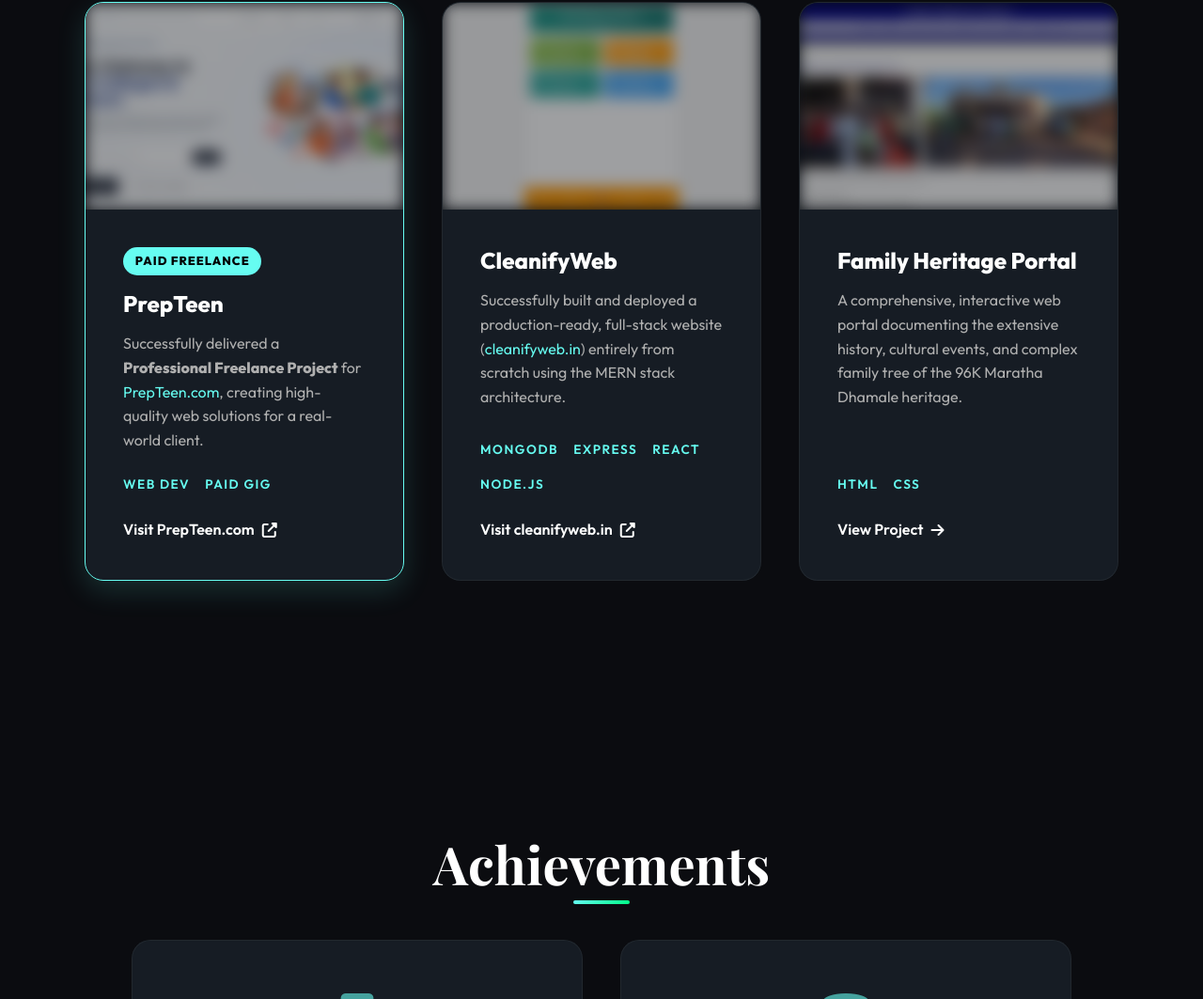
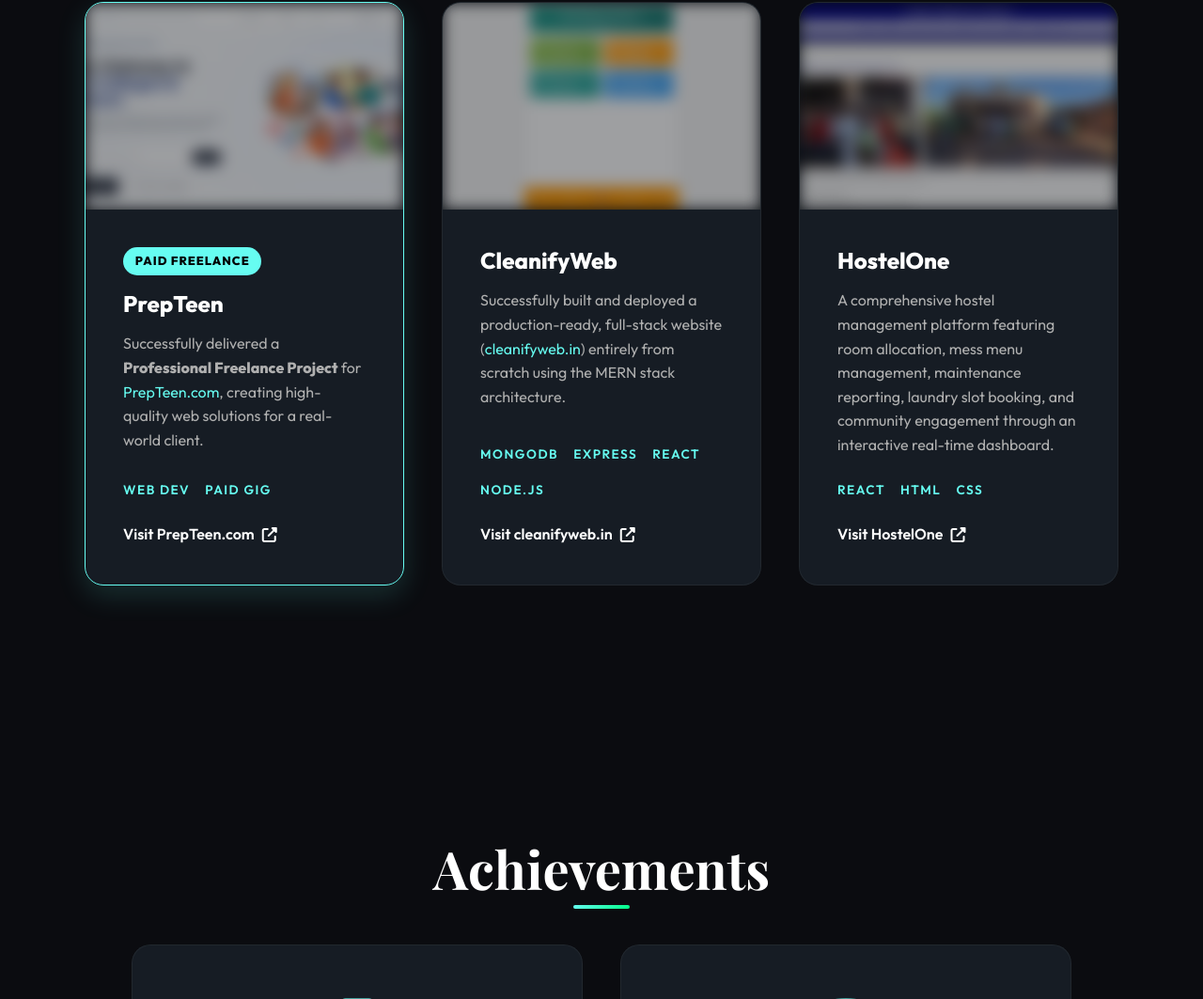
Before and after one commit to shivhar17/portfolio, a plain HTML site: page index.html in a window 1280 px wide. Shown: the part 3035-4098 px from the top of the page at 94% size. Drawn offline with nearby package versions, Linux system fonts and the light colour scheme.

Commit message:
Update HostelOne project link and styling to match other projects

```diff
--- a/index.html
+++ b/index.html
@@ -178,16 +178,16 @@
                         <a href="https://cleanifyweb.in" target="_blank" class="project-link">Visit cleanifyweb.in <i class="fas fa-external-link-alt"></i></a>
                     </div>
                 </div>
-                <!-- Project 1 -->
+                <!-- HostelOne Project -->
                 <div class="project-card glass-card">
                     <div class="project-preview">
-                        <img src="brave_screenshot.png" alt="Family Heritage Portal Preview" class="blurred-preview">
+                        <img src="brave_screenshot.png" alt="HostelOne Portal Preview" class="blurred-preview">
                     </div>
                     <div class="project-info">
-                        <h3>Family Heritage Portal</h3>
-                        <p>A comprehensive, interactive web portal documenting the extensive history, cultural events, and complex family tree of the 96K Maratha Dhamale heritage.</p>
-                        <div class="tech-stack"><span>HTML</span><span>CSS</span></div>
-                        <a href="#" class="project-link">View Project <i class="fas fa-arrow-right"></i></a>
+                        <h3>HostelOne</h3>
+                        <p>A comprehensive hostel management platform featuring room allocation, mess menu management, maintenance reporting, laundry slot booking, and community engagement through an interactive real-time dashboard.</p>
+                        <div class="tech-stack"><span>React</span><span>HTML</span><span>CSS</span></div>
+                        <a href="https://hostelone-19110.web.app/" target="_blank" class="project-link">Visit HostelOne <i class="fas fa-external-link-alt"></i></a>
                     </div>
                 </div>
             </div>
```
